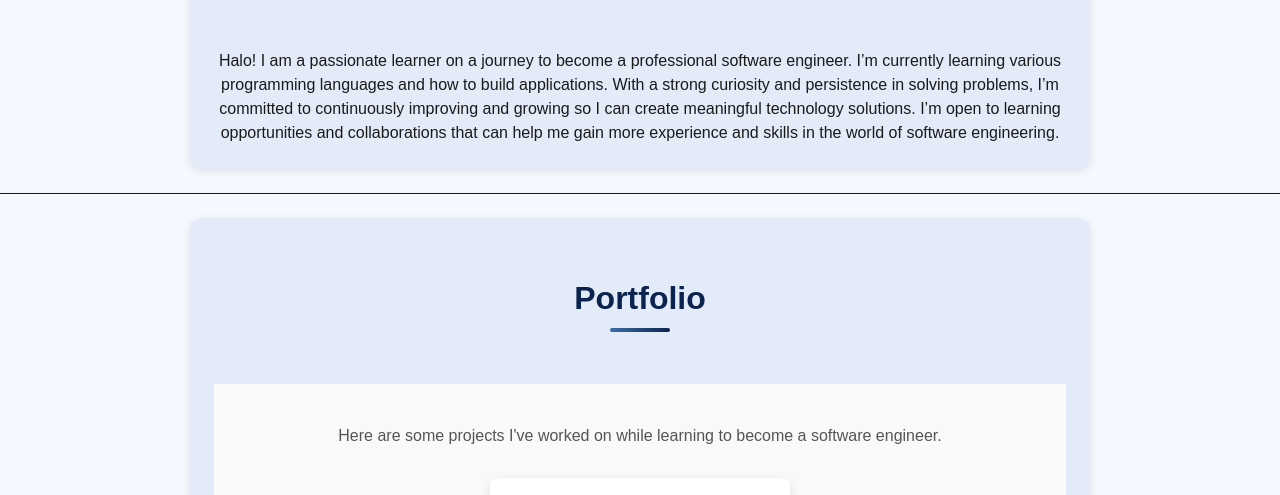
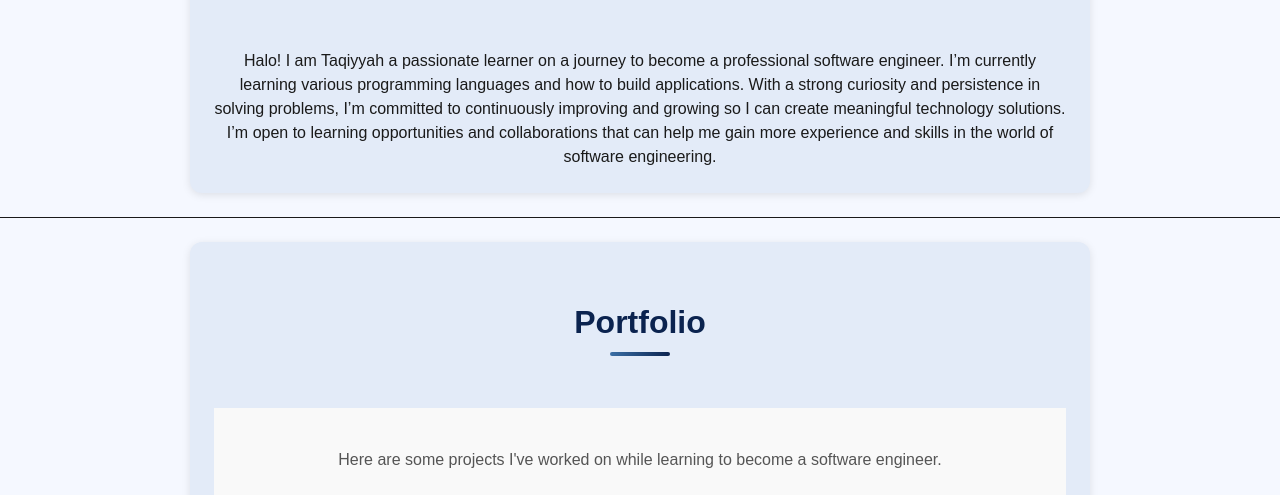
Before and after one commit to Revou-Coding-Camp/codingcamp-30-jun-25-taqiyyah14, a plain HTML site: page index.html in a window 1280 px wide. Shown: the part 605-1100 px from the top of the page. Drawn offline with nearby package versions, Linux system fonts and the light colour scheme.

Commit message:
Update index.html

```diff
--- a/index.html
+++ b/index.html
@@ -51,7 +51,7 @@
             </header>
 
             <article>
-                <p>Halo! I am a passionate learner on a journey to become a professional software engineer. I’m currently learning various programming languages and how to build applications. With a strong curiosity and persistence in solving problems, I’m committed to continuously improving and growing so I can create meaningful technology solutions. I’m open to learning opportunities and collaborations that can help me gain more experience and skills in the world of software engineering.</p>
+                <p>Halo! I am Taqiyyah a passionate learner on a journey to become a professional software engineer. I’m currently learning various programming languages and how to build applications. With a strong curiosity and persistence in solving problems, I’m committed to continuously improving and growing so I can create meaningful technology solutions. I’m open to learning opportunities and collaborations that can help me gain more experience and skills in the world of software engineering.</p>
             </article>
         </section>
 
```
